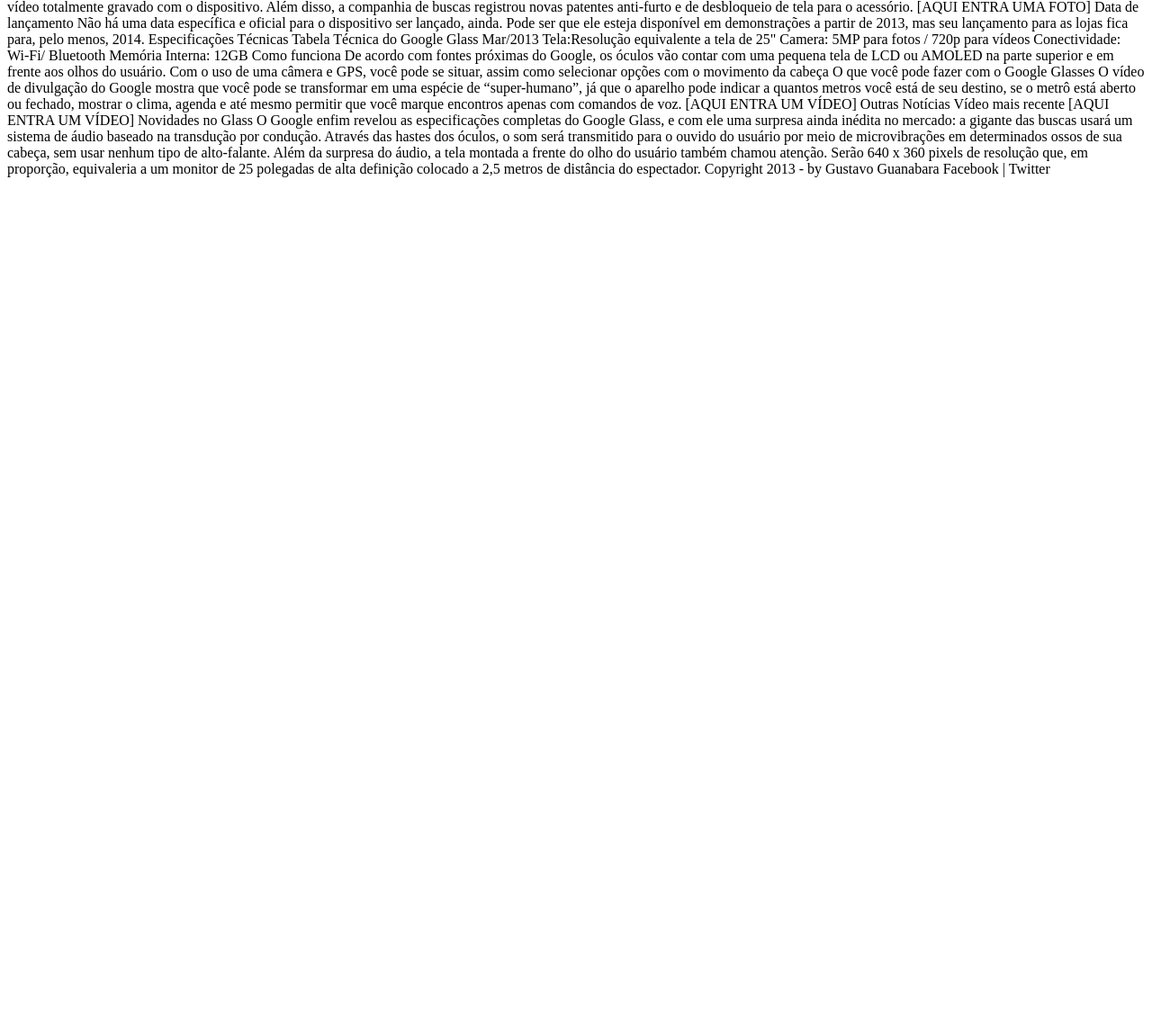
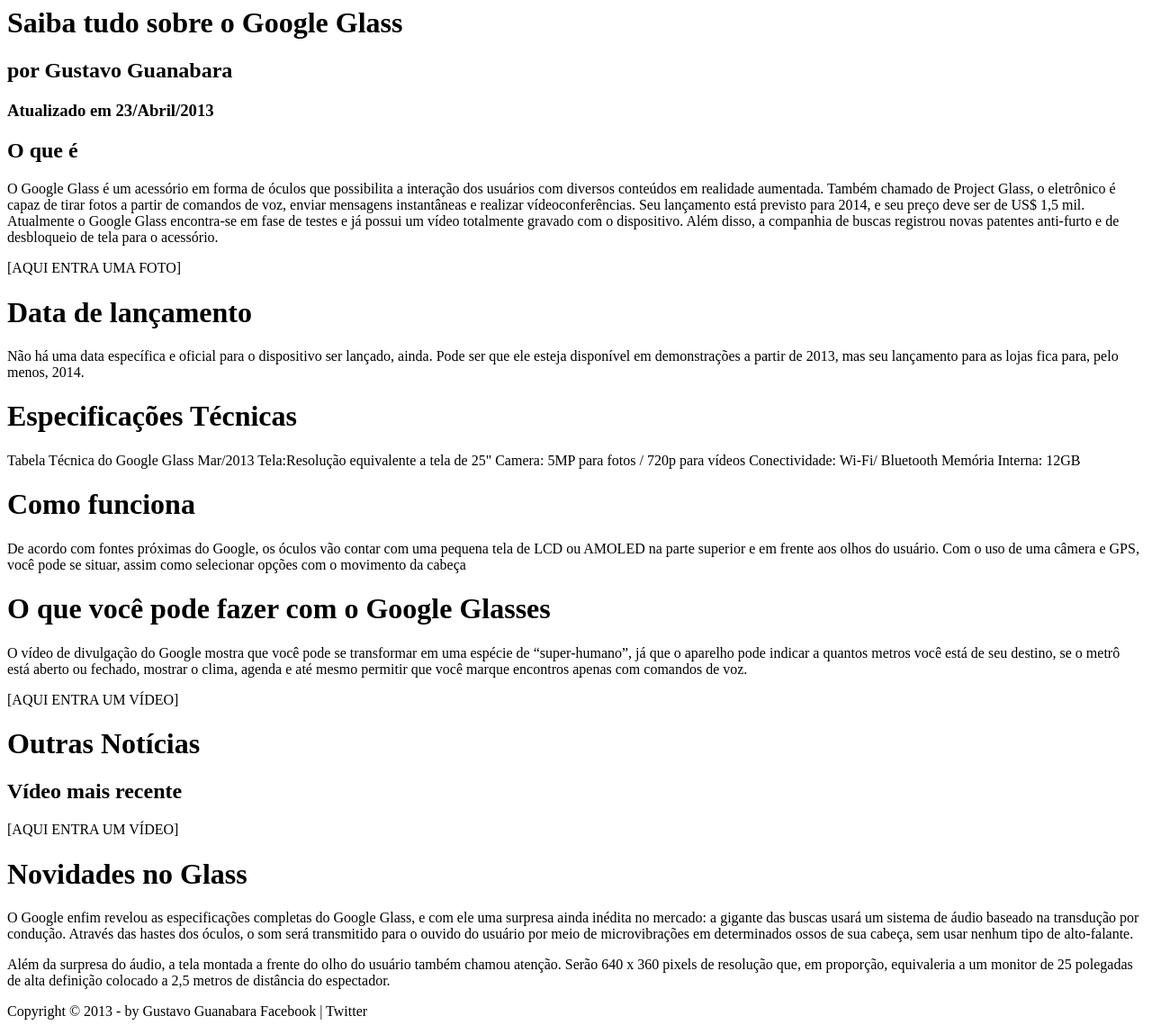
Before and after one commit to MarcioRSanches/Estudo_HTML, a plain HTML site: page cursoemvideo-html5-master/pacote-download/projeto-glass-html5/index.html in a window 1280 px wide. Shown: the part 200-1349 px from the top of the page at 90% size. Before the commit the page ends 800 px from the top, so only its background shows below. Drawn offline with Linux system fonts and the light colour scheme.

Commit message:
Incluindo paragrafos

```diff
--- a/cursoemvideo-html5-master/pacote-download/projeto-glass-html5/index.html
+++ b/cursoemvideo-html5-master/pacote-download/projeto-glass-html5/index.html
@@ -23,21 +23,22 @@
 - Fale conosco
 
     </header>
+<hgroup>
+<h3>Tecnologia > Inovações</h3>
+<h1>Saiba tudo sobre o Google Glass<h1>
+<h2>por Gustavo Guanabara</h2>
+<h3>Atualizado em 23/Abril/2013</h3>
+</hgroup>
 
-Tecnologia > Inovações
-Saiba tudo sobre o Google Glass
-por Gustavo Guanabara
-Atualizado em 23/Abril/2013
-
-O que é
-O Google Glass é um acessório em forma de óculos que possibilita a interação dos usuários com diversos conteúdos em realidade aumentada. Também chamado de Project Glass, o eletrônico é capaz de tirar fotos a partir de comandos de voz, enviar mensagens instantâneas e realizar vídeoconferências. Seu lançamento está previsto para 2014, e seu preço deve ser de US$ 1,5 mil. Atualmente o Google Glass encontra-se em fase de testes e já possui um vídeo totalmente gravado com o dispositivo. Além disso, a companhia de buscas registrou novas patentes anti-furto e de desbloqueio de tela para o acessório.
+<h2>O que é</h2>
+<p>O Google Glass é um acessório em forma de óculos que possibilita a interação dos usuários com diversos conteúdos em realidade aumentada. Também chamado de Project Glass, o eletrônico é capaz de tirar fotos a partir de comandos de voz, enviar mensagens instantâneas e realizar vídeoconferências. Seu lançamento está previsto para 2014, e seu preço deve ser de US$ 1,5 mil. Atualmente o Google Glass encontra-se em fase de testes e já possui um vídeo totalmente gravado com o dispositivo. Além disso, a companhia de buscas registrou novas patentes anti-furto e de desbloqueio de tela para o acessório.</p>
 
 [AQUI ENTRA UMA FOTO]
 
-Data de lançamento
-Não há uma data específica e oficial para o dispositivo ser lançado, ainda. Pode ser que ele esteja disponível em demonstrações a partir de 2013, mas seu lançamento para as lojas fica para, pelo menos, 2014.
+<h1>Data de lançamento</h1>
+<p>Não há uma data específica e oficial para o dispositivo ser lançado, ainda. Pode ser que ele esteja disponível em demonstrações a partir de 2013, mas seu lançamento para as lojas fica para, pelo menos, 2014.</p>
 
-Especificações Técnicas
+<h1>Especificações Técnicas</h1>
 Tabela Técnica do Google Glass Mar/2013
 
 Tela:Resolução equivalente a tela de 25"
@@ -45,26 +46,27 @@
 Conectividade: Wi-Fi/ Bluetooth
 Memória Interna: 12GB
 
-Como funciona
-De acordo com fontes próximas do Google, os óculos vão contar com uma pequena tela de LCD ou AMOLED na parte superior e em frente aos olhos do usuário. Com o uso de uma câmera e GPS, você pode se situar, assim como selecionar opções com o movimento da cabeça
+<h1>Como funciona</h1>
+<p>De acordo com fontes próximas do Google, os óculos vão contar com uma pequena tela de LCD ou AMOLED na parte superior e em frente aos olhos do usuário. Com o uso de uma câmera e GPS, você pode se situar, assim como selecionar opções com o movimento da cabeça</p>
 
-O que você pode fazer com o Google Glasses
-O vídeo de divulgação do Google mostra que você pode se transformar em uma espécie de “super-humano”, já que o aparelho pode indicar a quantos metros você está de seu destino, se o metrô está aberto ou fechado, mostrar o clima, agenda e até mesmo permitir que você marque encontros apenas com comandos de voz.
+<h1>O que você pode fazer com o Google Glasses</h1>
+<p>O vídeo de divulgação do Google mostra que você pode se transformar em uma espécie de “super-humano”, já que o aparelho pode indicar a quantos metros você está de seu destino, se o metrô está aberto ou fechado, mostrar o clima, agenda e até mesmo permitir que você marque encontros apenas com comandos de voz.</p>
 
 [AQUI ENTRA UM VÍDEO]
 
-Outras Notícias
-Vídeo mais recente
+<h1>Outras Notícias</h1>
+<h2>Vídeo mais recente</h2>
 
 [AQUI ENTRA UM VÍDEO]
 
-Novidades no Glass
-O Google enfim revelou as especificações completas do Google Glass, e com ele uma surpresa ainda inédita no mercado: a gigante das buscas usará um sistema de áudio baseado na transdução por condução. Através das hastes dos óculos, o som será transmitido para o ouvido do usuário por meio de microvibrações em determinados ossos de sua cabeça, sem usar nenhum tipo de alto-falante.
+<h1>Novidades no Glass</h1>
+<p>O Google enfim revelou as especificações completas do Google Glass, e com ele uma surpresa ainda inédita no mercado: a gigante das buscas usará um sistema de áudio baseado na transdução por condução. Através das hastes dos óculos, o som será transmitido para o ouvido do usuário por meio de microvibrações em determinados ossos de sua cabeça, sem usar nenhum tipo de alto-falante.</p>
 
-Além da surpresa do áudio, a tela montada a frente do olho do usuário também chamou atenção. Serão 640 x 360 pixels de resolução que, em proporção, equivaleria a um monitor de 25 polegadas de alta definição colocado a 2,5 metros de distância do espectador.
+<p>Além da surpresa do áudio, a tela montada a frente do olho do usuário também chamou atenção. Serão 640 x 360 pixels de resolução que, em proporção, equivaleria a um monitor de 25 polegadas de alta definição colocado a 2,5 metros de distância do espectador.</p>
 
-Copyright 2013 - by Gustavo Guanabara
-Facebook | Twitter
+<p>Copyright &copy 2013 - by Gustavo Guanabara
+Facebook | Twitter</p>
+
 </div>
 </body>
 </html>
```
